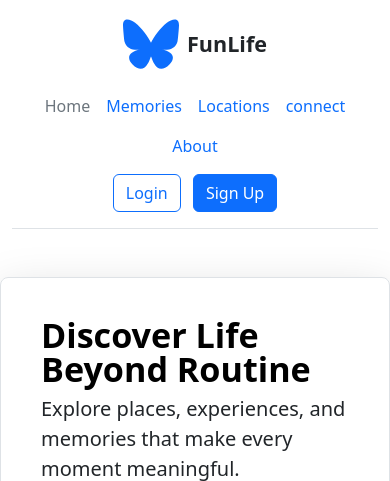
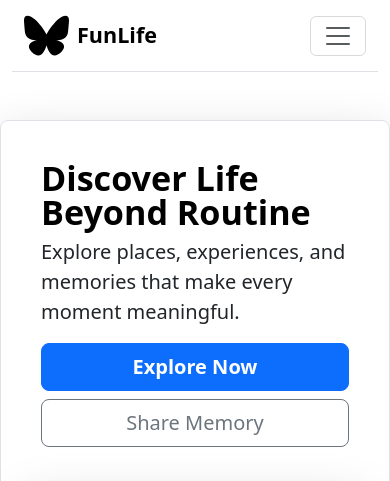
Before and after one commit to MVUYEKURE-Andre/FunLife-Flask-Website, a Flask app: page / in a window 390 px wide. Shown: the top 481 px of the page. Run offline with Flask 3, Linux system fonts and the light colour scheme.

Commit message:
Update responsive design and mobile navbar

```diff
--- a/templates/home.html
+++ b/templates/home.html
@@ -1,8 +1,13 @@
 <!DOCTYPE html>
 <html lang="en">
+<!--<head>-->
+<!--    <meta charset="UTF-8">-->
+<!--    <title>Adre practice website</title>-->
 <head>
     <meta charset="UTF-8">
-    <title>Adre practice website</title>
+    <meta name="viewport" content="width=device-width, initial-scale=1">
+    <title>FunLife</title>
+
     <link rel="stylesheet" href="{{ url_for('static', filename='css/style.css') }}">
     <!-- Bootstrap CSS -->
     <link href="https://cdn.jsdelivr.net/npm/bootstrap@5.3.8/dist/css/bootstrap.min.css" rel="stylesheet"
@@ -15,37 +20,111 @@
 <body>
 
 <div class="container">
-    <header class="d-flex flex-wrap align-items-center justify-content-center justify-content-md-between py-3 mb-4 border-bottom">
-        <div class="col-md-3 mb-2 mb-md-0">
-            <a href="/" class="d-inline-flex align-items-center text-decoration-none">
-                <svg xmlns="http://www.w3.org/2000/svg" width="56" height="56" fill="currentColor" class="bi bi-bluesky"
-                     viewBox="0 0 16 16">
+    <header class="border-bottom">
+
+        <nav class="navbar navbar-expand-lg">
+
+            <div class="container">
+
+                <a href="/" class="navbar-brand d-flex align-items-center">
+
+                    <svg xmlns="http://www.w3.org/2000/svg" width="45" height="45"
+                         fill="currentColor" class="bi bi-bluesky" viewBox="0 0 16 16">
+
                         <path d="M3.468 1.948C5.303 3.325 7.276 6.118 8 7.616c.725-1.498 2.698-4.29 4.532-5.668C13.855.955 16 .186 16 2.632c0 .489-.28 4.105-.444 4.692-.572 2.04-2.653 2.561-4.504 2.246 3.236.551 4.06 2.375 2.281 4.2-3.376 3.464-4.852-.87-5.23-1.98-.07-.204-.103-.3-.103-.218 0-.081-.033.014-.102.218-.379 1.11-1.855 5.444-5.231 1.98-1.778-1.825-.955-3.65 2.28-4.2-1.85.315-3.932-.205-4.503-2.246C.28 6.737 0 3.12 0 2.632 0 .186 2.145.955 3.468 1.948"/>
                     </svg>
-                <span class="ms-2 fs-4 fw-bold text-dark">FunLife</span>
+
+                    <span class="ms-2 fw-bold fs-4">
+        FunLife
+    </span>
+
                 </a>
-        </div>
-        <ul class="nav col-12 col-md-auto mb-2 justify-content-center mb-md-0">
-            <li><a href="{{ url_for('home') }}" class="nav-link px-2 link-secondary">Home</a></li>
-            <li><a href="{{ url_for('memories') }}" class="nav-link px-2">Memories</a></li>
-            <li><a href="{{ url_for('locations') }}" class="nav-link px-2">Locations</a></li>
 
-            <li><a href="{{ url_for('connect') }}" class="nav-link px-2">connect</a></li>
-            <li><a href="{{ url_for('about') }}" class="nav-link px-2">About</a></li>
+
+<!--                <button class="navbar-toggler"-->
+<!--                        type="button"-->
+<!--                        data-bs-toggle="collapse"-->
+<!--                        data-bs-target="#navbarMenu">-->
+
+<!--                    <span class="navbar-toggler-icon"></span>-->
+
+<!--                </button>-->
+                <button class="navbar-toggler"
+        type="button"
+        data-bs-toggle="collapse"
+        data-bs-target="#navbarMenu"
+        aria-controls="navbarMenu"
+        aria-expanded="false"
+        aria-label="Toggle navigation">
+
+    <span class="navbar-toggler-icon"></span>
+
+</button>
+
+
+                <div class="collapse navbar-collapse" id="navbarMenu">
+
+
+                    <ul class="navbar-nav mx-auto">
+
+                        <li class="nav-item">
+                            <a href="{{ url_for('home') }}" class="nav-link">
+                                Home
+                            </a>
+                        </li>
+
+
+                        <li class="nav-item">
+                            <a href="{{ url_for('memories') }}" class="nav-link">
+                                Memories
+                            </a>
+                        </li>
+
+
+                        <li class="nav-item">
+                            <a href="{{ url_for('locations') }}" class="nav-link">
+                                Locations
+                            </a>
+                        </li>
+
+
+                        <li class="nav-item">
+                            <a href="{{ url_for('connect') }}" class="nav-link">
+                                Connect
+                            </a>
+                        </li>
+
+
+                        <li class="nav-item">
+                            <a href="{{ url_for('about') }}" class="nav-link">
+                                About
+                            </a>
+                        </li>
+
                     </ul>
-        <div class="col-md-3 text-end">
-<!--            <button type="button" class="btn btn-outline-primary me-2">Login</button>-->
-<!--            <button type="button" class="btn btn-primary">Sign-up</button>-->
 
-    <a href="{{ url_for('login') }}" class="btn btn-outline-primary me-2">
+
+                    <div class="d-flex gap-2">
+
+                        <a href="{{ url_for('login') }}"
+                           class="btn btn-outline-primary">
                             Login
                         </a>
 
-    <a href="{{ url_for('signup') }}" class="btn btn-primary">
+                        <a href="{{ url_for('signup') }}"
+                           class="btn btn-primary">
                             Sign Up
                         </a>
 
                     </div>
+
+
+                </div>
+
+            </div>
+
+        </nav>
+
     </header>
 </div>
 
@@ -66,124 +145,6 @@
         </div>
     </div>
 </div>
-
-<!--<div class="container px-4 py-5" id="featured-experiences">-->
-
-<!--    <h2 class="pb-2 border-bottom">Featured Experiences</h2>-->
-
-<!--    <div class="row row-cols-1 row-cols-lg-3 align-items-stretch g-4 py-5">-->
-
-<!--        &lt;!&ndash; Card 1 &ndash;&gt;-->
-<!--        <div class="col">-->
-<!--            <div class="card card-cover h-100 overflow-hidden text-bg-dark rounded-4 shadow-lg"-->
-<!--                 style="-->
-<!--                 background-image: url('{{ url_for('static', filename='images/kumazi.jpg') }}');-->
-<!--                 background-size: cover;-->
-<!--                 background-position: center;">-->
-
-<!--                <div class="d-flex flex-column h-100 p-5 pb-3 text-white">-->
-
-<!--                    <h3 class="pt-5 mt-5 mb-4 display-6 fw-bold">-->
-<!--                        Nature Escape-->
-<!--                    </h3>-->
-
-<!--                    <ul class="d-flex list-unstyled mt-auto">-->
-
-<!--                        <li class="me-auto">-->
-<!--                            <i class="bi bi-tree-fill fs-3"></i>-->
-<!--                        </li>-->
-
-<!--                        <li class="d-flex align-items-center me-3">-->
-<!--                            <i class="bi bi-geo-alt-fill me-2"></i>-->
-<!--                            <small>Musanze</small>-->
-<!--                        </li>-->
-
-<!--                        <li class="d-flex align-items-center">-->
-<!--                            <i class="bi bi-calendar-event-fill me-2"></i>-->
-<!--                            <small>Weekend Trip</small>-->
-<!--                        </li>-->
-
-<!--                    </ul>-->
-
-<!--                </div>-->
-<!--            </div>-->
-<!--        </div>-->
-
-<!--        &lt;!&ndash; Card 2 &ndash;&gt;-->
-<!--        <div class="col">-->
-<!--            <div class="card card-cover h-100 overflow-hidden text-bg-dark rounded-4 shadow-lg"-->
-<!--                 style="-->
-<!--                 background-image: url('{{ url_for('static', filename='images/dinner.jpg') }}');-->
-<!--                 background-size: cover;-->
-<!--                 background-position: center;">-->
-
-<!--                <div class="d-flex flex-column h-100 p-5 pb-3 text-white">-->
-
-<!--                    <h3 class="pt-5 mt-5 mb-4 display-6 fw-bold">-->
-<!--                        Dinner with Friends-->
-<!--                    </h3>-->
-
-<!--                    <ul class="d-flex list-unstyled mt-auto">-->
-
-<!--                        <li class="me-auto">-->
-<!--                            <i class="bi bi-cup-hot-fill fs-3"></i>-->
-<!--                        </li>-->
-
-<!--                        <li class="d-flex align-items-center me-3">-->
-<!--                            <i class="bi bi-geo-alt-fill me-2"></i>-->
-<!--                            <small>Kigali</small>-->
-<!--                        </li>-->
-
-<!--                        <li class="d-flex align-items-center">-->
-<!--                            <i class="bi bi-stars me-2"></i>-->
-<!--                            <small>Food Experience</small>-->
-<!--                        </li>-->
-
-<!--                    </ul>-->
-
-<!--                </div>-->
-<!--            </div>-->
-<!--        </div>-->
-
-<!--        &lt;!&ndash; Card 3 &ndash;&gt;-->
-<!--        <div class="col">-->
-<!--            <div class="card card-cover h-100 overflow-hidden text-bg-dark rounded-4 shadow-lg"-->
-<!--                 style="-->
-<!--                 background-image: url('{{ url_for('static', filename='images/game.jpg') }}');-->
-<!--                 background-size: cover;-->
-<!--                 background-position: center;">-->
-
-<!--                <div class="d-flex flex-column h-100 p-5 pb-3 text-white">-->
-
-<!--                    <h3 class="pt-5 mt-5 mb-4 display-6 fw-bold">-->
-<!--                        Game Night-->
-<!--                    </h3>-->
-
-<!--                    <ul class="d-flex list-unstyled mt-auto">-->
-
-<!--                        <li class="me-auto">-->
-<!--                            <i class="bi bi-controller fs-3"></i>-->
-<!--                        </li>-->
-
-<!--                        <li class="d-flex align-items-center me-3">-->
-<!--                            <i class="bi bi-people-fill me-2"></i>-->
-<!--                            <small>Friends</small>-->
-<!--                        </li>-->
-
-<!--                        <li class="d-flex align-items-center">-->
-<!--                            <i class="bi bi-clock-fill me-2"></i>-->
-<!--                            <small>Evening Fun</small>-->
-<!--                        </li>-->
-
-<!--                    </ul>-->
-
-<!--                </div>-->
-<!--            </div>-->
-<!--        </div>-->
-
-<!--    </div>-->
-
-<!--</div>-->
 
 <div class="container px-4 py-5" id="featured-experiences">
 
@@ -302,6 +263,9 @@
     </div>
 
 </div>
+<script src="https://cdn.jsdelivr.net/npm/bootstrap@5.3.8/dist/js/bootstrap.bundle.min.js"></script>
 
 </body>
 </html>
+</body>
+</html>
```
Also changed, not shown: static/css/style.css (+14 -9 lines). Lines whose indentation alone changed are shown as unchanged.
